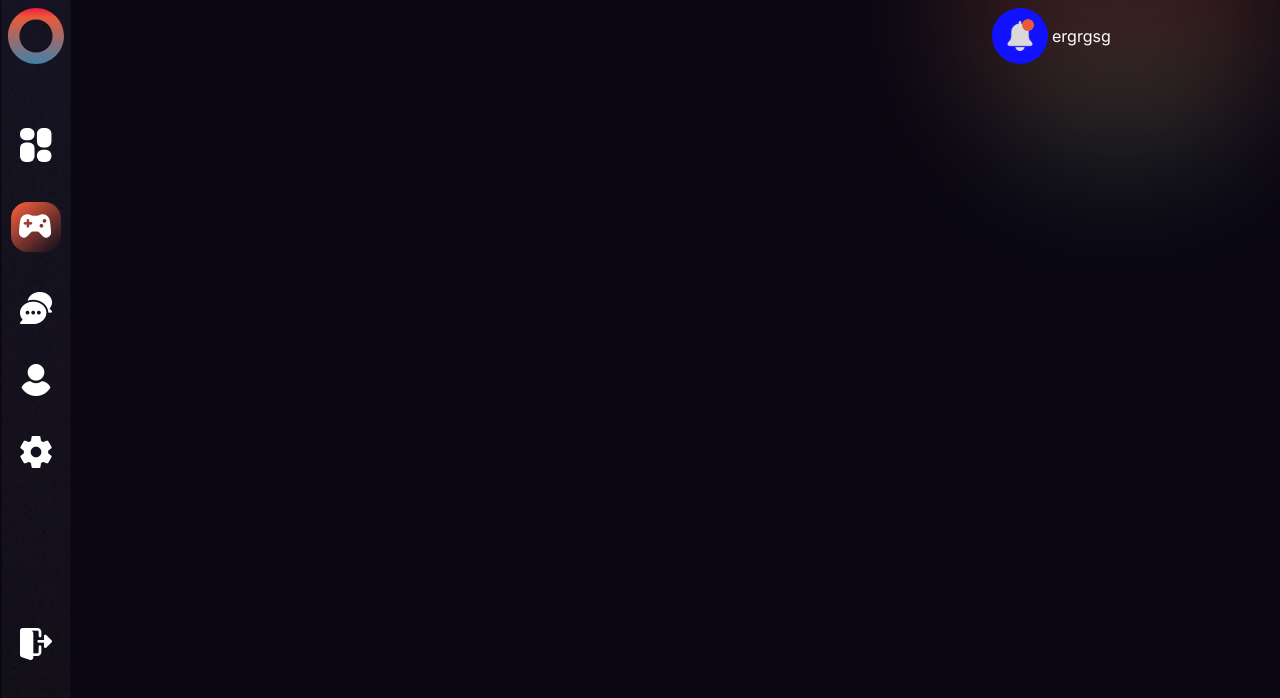
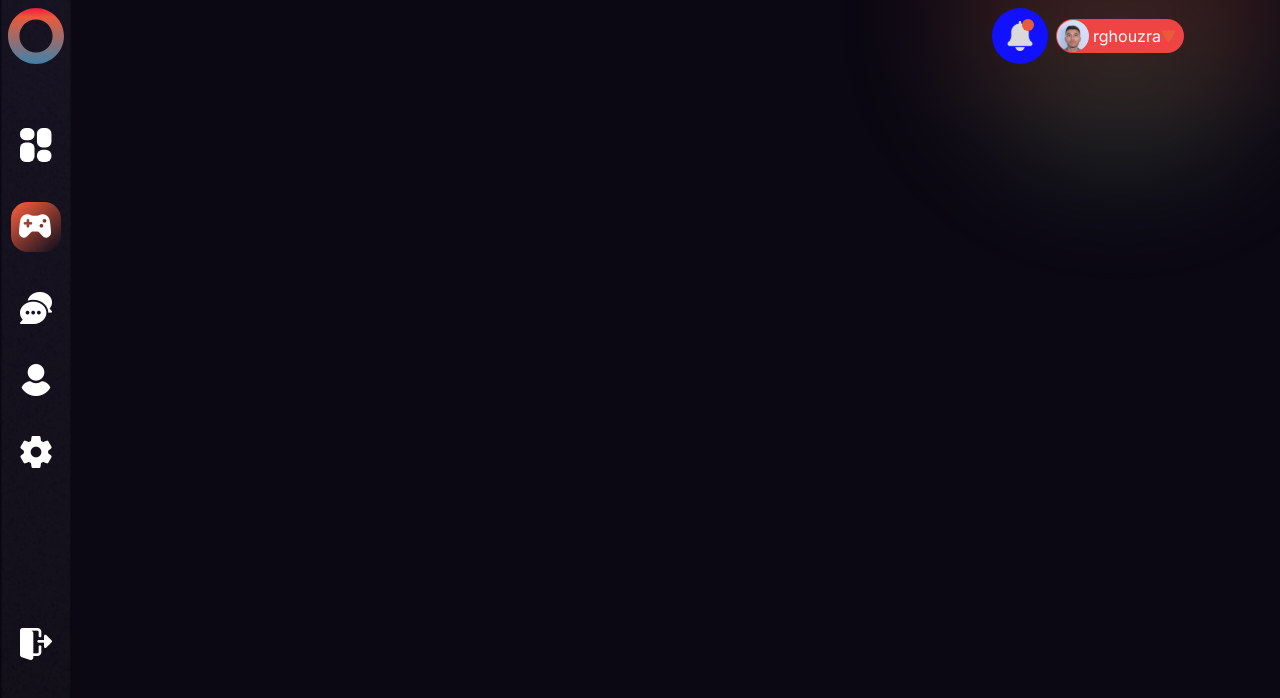
Before and after one commit to KD-ayoub/game-front, a Next.js app: page /game in a window 1280 px wide. Shown: the top 698 px of the page. Built offline with nearby package versions, Linux system fonts and the light colour scheme.

Commit message:
working on profile

```diff
--- a/src/app/components/Header.tsx
+++ b/src/app/components/Header.tsx
@@ -1,9 +1,13 @@
 "use client";
 
 import Image from "next/image";
+
 import Logo from "@/app/assets/svg/logo.svg";
 import Nav from "@/app/assets/svg/Navbar.svg";
 import Bell from "@/app/assets/svg/bell.svg";
+import Profilepic from "@/app/assets/svg/profile.svg";
+import Polygon from "@/app/assets/svg/polygon.svg";
+
 import { Humburgtype } from "../types/humburgtype";
 import { useEffect, useState } from "react";
 
@@ -56,7 +60,7 @@ export default function Header({
           <img src={Logo.src} className="p-2 2xl:p-4" />
           <img src={Nav.src} className="p-2 sm:hidden" onClick={handlClick} />
         </nav>
-        <nav className="flex items-center gap-1 sm:w-[170px] sm:h-11 md:w-48 md:h-14 lg:h-[72px] lg:w-72 xl:h-[88px] xl:w-80 2xl:h-32 2xl:w-[480px]">
+        <nav className="flex items-center gap-2 sm:w-[170px] sm:h-11 md:w-48 md:h-14 lg:h-[72px] lg:w-72 xl:h-[88px] xl:w-80 2xl:h-32 2xl:w-[480px]">
           <div
             className="w-[29.6px] h-[29.6px] sm:w-[33.6px] sm:h-[33.6px] md:w-10 md:h-10 lg:w-14 lg:h-14 xl:w-16 xl:h-16 2xl:w-24 2xl:h-24 bg-[#11F] rounded-full flex justify-center items-center relative "
             onClick={handlDropdownNotif}
@@ -85,7 +89,20 @@ export default function Header({
               </ul>
             </div>
           )}
-          <div>ergrgsg</div>
+          <div className="w-[29.6px] h-[29.6px] sm:w-32 sm:h-[33.6px] bg-red-500 rounded-full  relative">
+            <div className="flex absolute top-[1px] left-[1px] gap-1 items-center">
+              <Image
+                className="sm:w-[32px] sm:h-[32px]"
+                width={29}
+                height={29}
+                src={Profilepic.src}
+                alt="profile image"
+              />
+              <div>
+                <p className="flex">rghouzra<Image src={Polygon.src} width={15} height={15} alt="Polygon"/></p>
+              </div>
+            </div>
+          </div>
         </nav>
       </header>
     </>
```
Also changed, not shown: src/app/assets/svg/profile.svg.
